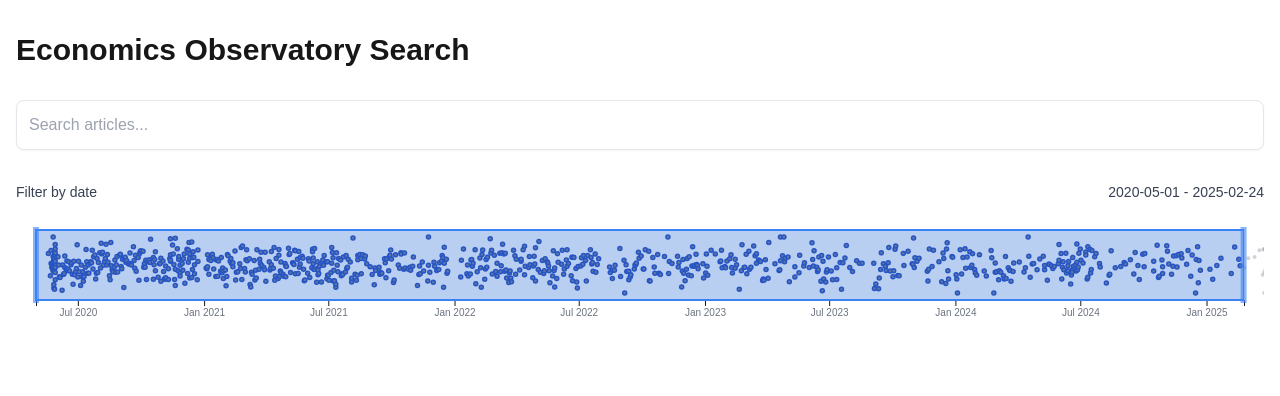
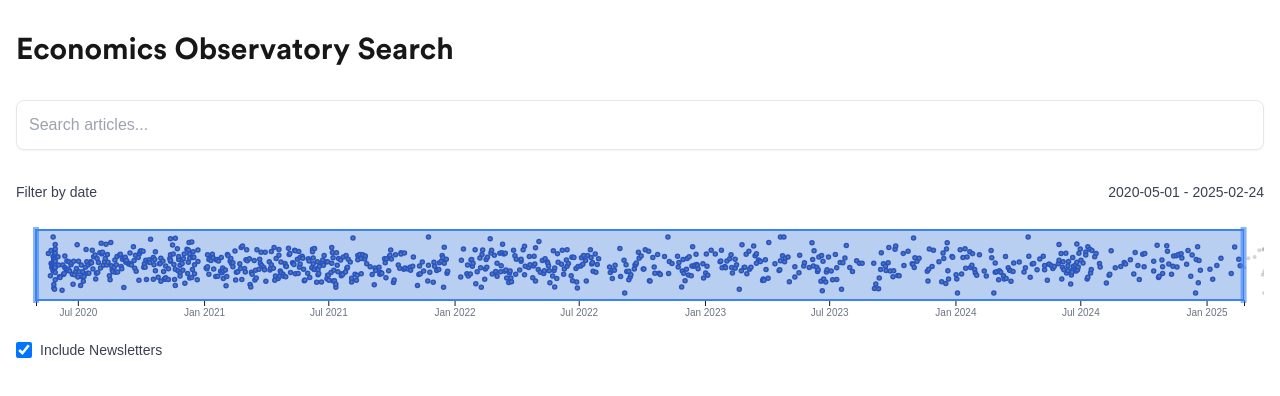
Before and after one commit to jhellingsdata/search-app, a Next.js app in the folder frontend/: page / in a window 1280 px wide. Shown: the top 396 px of the page. Built offline with nearby package versions, Linux system fonts and the light colour scheme.

Commit message:
Add newsletter filter

```diff
--- a/frontend/src/app/page.tsx
+++ b/frontend/src/app/page.tsx
@@ -24,6 +24,7 @@
   const [query, setQuery] = useState('')
   const [allResults, setAllResults] = useState<SearchResult[]>([])
   const [loading, setLoading] = useState(false)
+  const [includeNews, setIncludeNews] = useState(true)
 
   // Date range state
   const minDate = '2020-05-01'
@@ -50,6 +51,12 @@
       return resultDate >= fromDate && resultDate <= toDate
     })
   }, [allResults, dateFrom, dateTo])
+
+  // Apply category toggle (include/exclude News)
+  const visibleResults = useMemo(() => {
+    if (includeNews) return filteredResults
+    return filteredResults.filter(r => (r.main_category || '').trim().toLowerCase() !== 'news')
+  }, [filteredResults, includeNews])
 
   const handleSearch = async (e: React.FormEvent) => {
     e.preventDefault()
@@ -106,7 +113,7 @@
 
   return (
     <main className="container mx-auto px-4 py-8">
-      <h1 className="text-3xl font-bold mb-8">Economics Observatory Search</h1>
+      <h1 className="text-3xl font-bold mb-8 font-sans">Economics Observatory Search</h1>
 
       <SearchBar
         query={query}
@@ -122,18 +129,31 @@
         onChange={handleDateRangeChange}
       />
 
+      {/* Include/Exclude News toggle */}
+      <div className="mb-4">
+        <label className="inline-flex items-center gap-2 text-sm text-gray-700">
+          <input
+            type="checkbox"
+            checked={includeNews}
+            onChange={(e) => setIncludeNews(e.target.checked)}
+            className="h-4 w-4 rounded border-gray-300 text-blue-600 focus:ring-blue-500"
+          />
+          <span>Include Newsletters</span>
+        </label>
+      </div>
+
       {query && (
         <div className="mb-4 text-sm text-gray-600">
-          Showing {filteredResults.length} of {allResults.length} results
-          {filteredResults.length !== allResults.length && ' (filtered by date)'}
+          Showing {visibleResults.length} of {allResults.length} results
         </div>
       )}
+
 
       {loading ? (
         <div className="text-center py-8">Loading...</div>
       ) : (
         <div>
-          {filteredResults.map((result, index) => (
+          {visibleResults.map((result, index) => (
             <ResultCard
               key={index}
               title={result.title}
```
